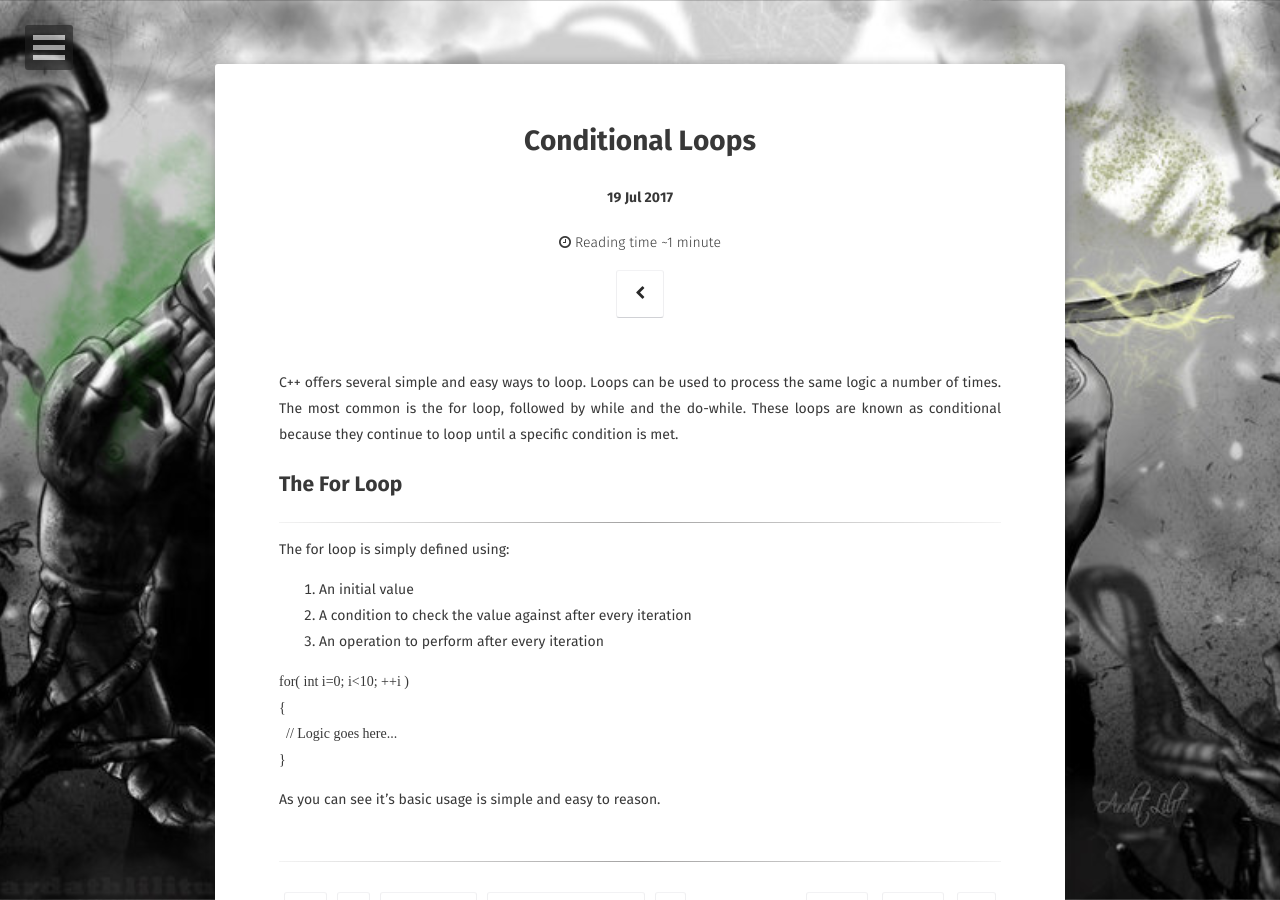
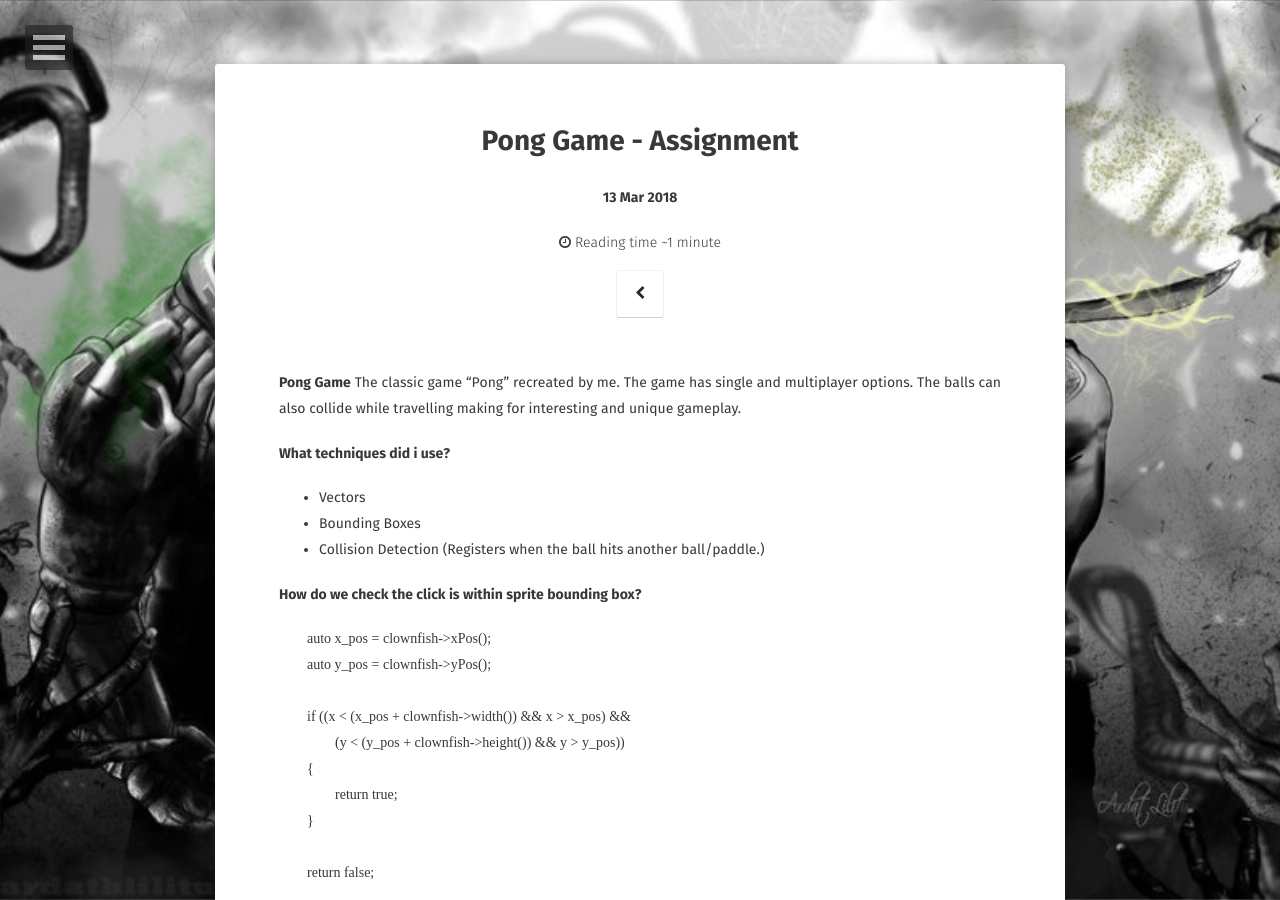
Before and after one commit to jack-king1/jack-king1.github.io, a Jekyll site: the page built from _posts/2017-07-19-conditionals-example.md, in a window 1280 px wide and 900 px high. Built offline with Jekyll 4.4.1, drawn with Linux system fonts in a browser that asks for light colours; some web fonts are replaced; some of the changed text lies outside the part shown.

Commit message:
Update 2017-07-19-conditionals-example.md

````diff
--- a/_posts/2017-07-19-conditionals-example.md
+++ b/_posts/2017-07-19-conditionals-example.md
@@ -1,33 +1,54 @@
 ---
 layout: post
-title:  "Conditional Loops"
-date:   2017-07-19
-excerpt: "An intro into conditional loops."
+title:  "Pong Game - Assignment"
+date:   2018-03-13
+excerpt: "Pong Game"
 tag:
 - blog
 - c++
-- code snippets
 - low level programming
-- 101
+- Pong
 comments: true
 published: true
 ---
+**Pong Game** The classic game "Pong" recreated by me. The game has single and multiplayer options. The balls can also collide while travelling making for interesting and unique gameplay.<br/>
 
-C++ offers several simple and easy ways to loop. Loops can be used to process the same logic a number of times. The most common is the for loop, followed by while and the do-while. These loops are known as conditional because they continue to loop until a specific condition is met.
 
-## The For Loop
------
+#### What techniques did i use?
+- Vectors
+- Bounding Boxes
+- Collision Detection (Registers when the ball hits another ball/paddle.)
+<br/>
 
-The for loop is simply defined using:
-1. An initial value
-2. A condition to check the value against after every iteration
-3. An operation to perform after every iteration
 
+#### How do we check the click is within sprite bounding box?
 ```C++
-for( int i=0; i<10; ++i )
-{
-  // Logic goes here...
-}
+	auto x_pos = clownfish->xPos();
+	auto y_pos = clownfish->yPos();
+
+	if ((x < (x_pos + clownfish->width()) && x > x_pos) &&
+		(y < (y_pos + clownfish->height()) && y > y_pos))
+	{
+		return true;
+	}
+
+	return false;
 ```
 
-As you can see it's basic usage is simple and easy to reason.
+#### How do we reset position?
+~~~ C++
+void NemoGame::spawn()
+{
+	clownfish->xPos(rand() % game_width);
+	clownfish->yPos(rand() % game_height);
+}
+~~~
+
+Some screenshot examples...
+<figure>
+<a><img src="https://raw.githubusercontent.com/jack-king1/jack-king1.github.io/master/assets/img/NemoGame_LoadScreen.PNG?token=AexHW6x8LH4ApygCH3MKyqveXdAS1AaLks5asDfhwA%3D%3D"></a>
+</figure>
+
+<figure>
+<a><img src="https://raw.githubusercontent.com/jack-king1/jack-king1.github.io/master/assets/img/NemiGame_Playing.PNG?token=AexHW7GG8eT9HCpR71tDjeB9O2AwdENyks5asEuEwA%3D%3D"></a>
+</figure>
````
